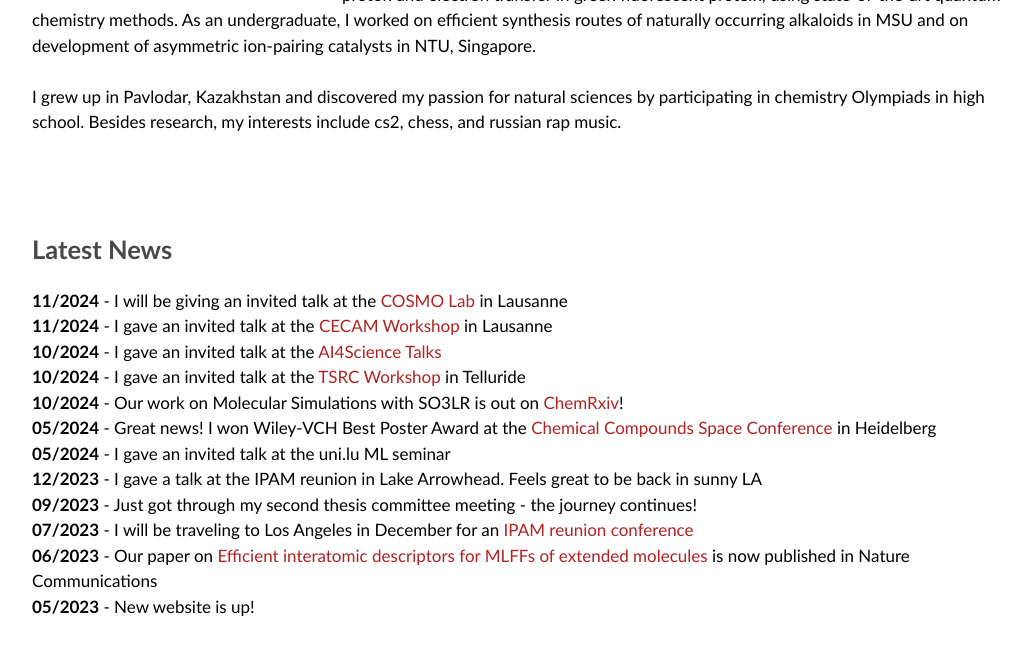
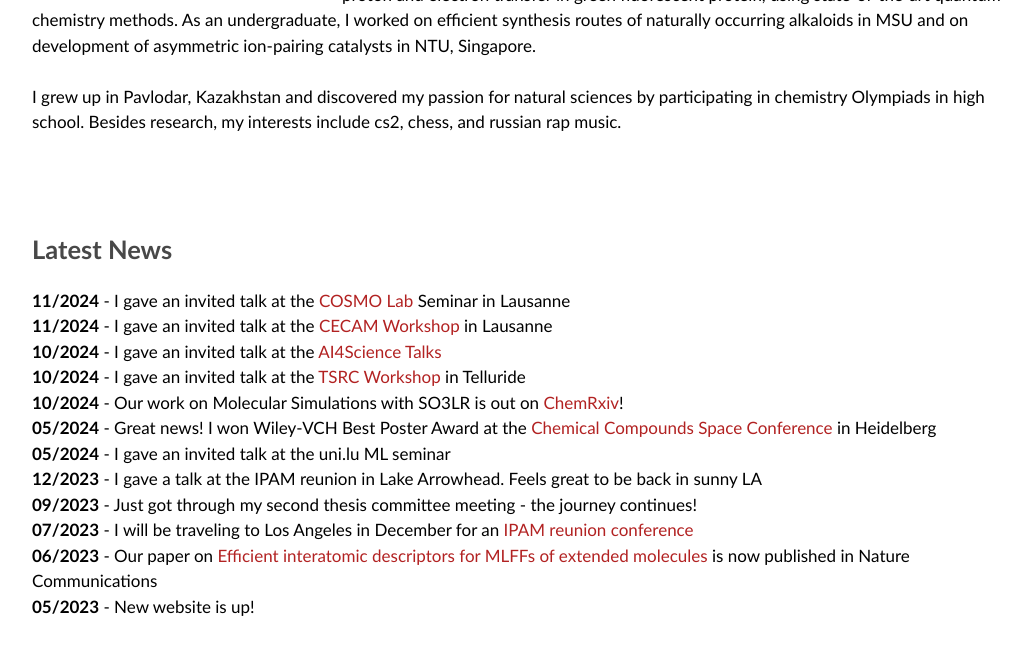
Before and after one commit to kabylda/kabylda.github.io, a plain HTML site: page index.html in a window 1280 px wide. Shown: the part 412-1062 px from the top of the page, without its empty margins (108-1139 px from the left). Drawn offline with Linux system fonts and the light colour scheme.

Commit message:
Update index.html

```diff
--- a/index.html
+++ b/index.html
@@ -46,7 +46,7 @@
 		<h2>Latest News</h2><be>
 
 			<br>
-			<b>11/2024</b> - I will be giving an invited talk at the <a href="https://www.epfl.ch/labs/cosmo/" target="_blank">COSMO Lab</a> in Lausanne <br>
+			<b>11/2024</b> - I gave an invited talk at the <a href="https://www.epfl.ch/labs/cosmo/" target="_blank">COSMO Lab</a> Seminar in Lausanne <br>
 			<b>11/2024</b> - I gave an invited talk at the <a href="https://www.cecam.org/workshop-details/beyond-ground-state-simulations-navigating-challenges-in-excited-states-of-extended-molecules-and-materials-1285" target="_blank">CECAM Workshop</a> in Lausanne <br>
 			<b>10/2024</b> - I gave an invited talk at the <a href="https://ai4sciencetalks.github.io/projects/molecular_simulations_force_fields_adil/" target="_blank">AI4Science Talks</a> <br>
 			<b>10/2024</b> - I gave an invited talk at the <a href="https://meetings.telluridescience.org/meetings/workshop-details?wid=1186" target="_blank">TSRC Workshop</a> in Telluride <br>
```
